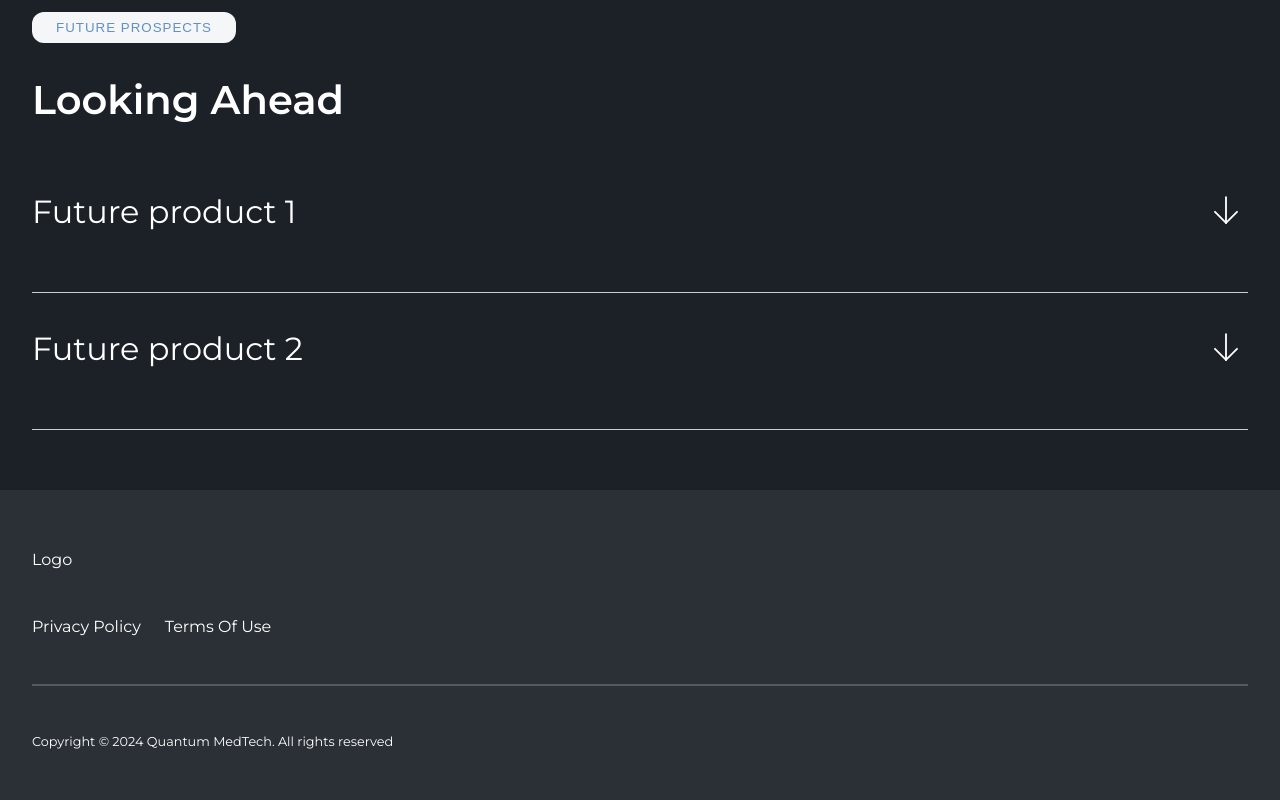
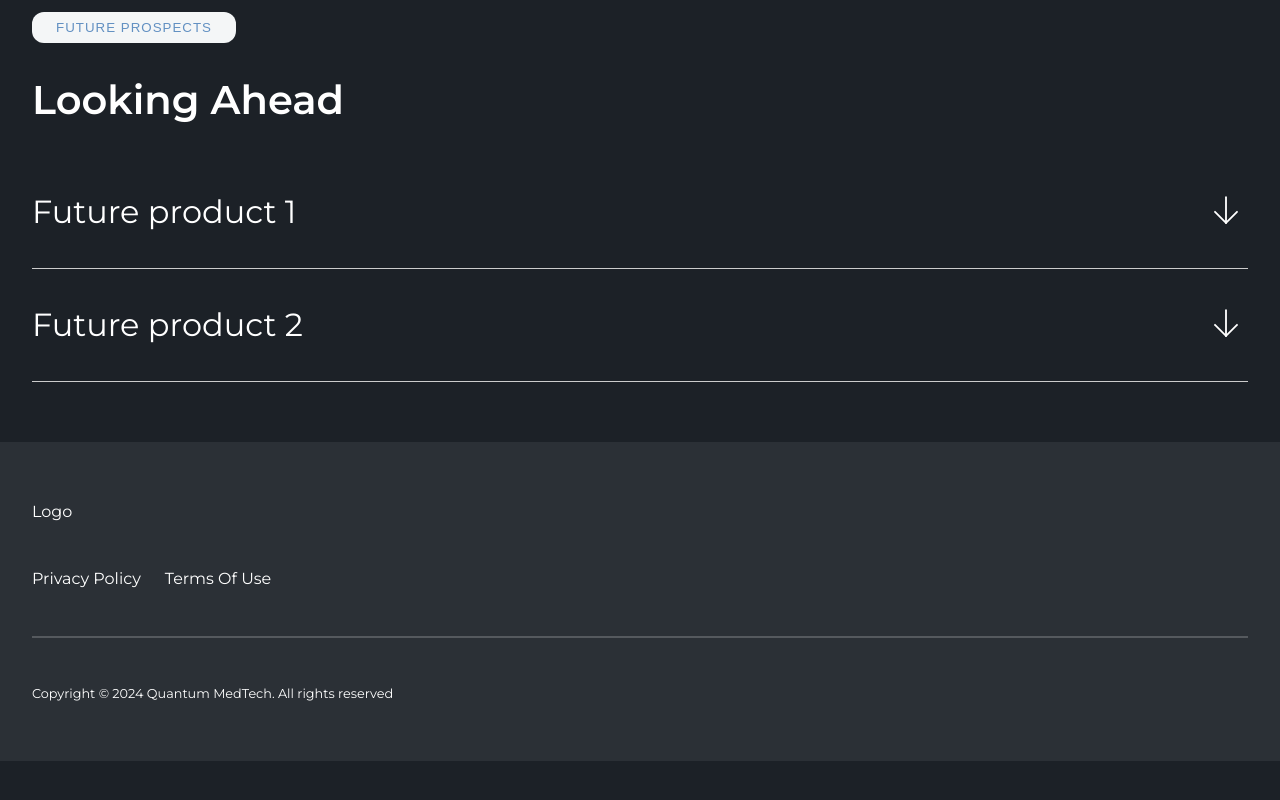
Before and after one commit to Mashha/qmt, a React (Vite) app: page /about in a window 1280 px wide. Shown: the part 1876-2676 px from the top of the page. After the commit the page ends 2637 px from the top, so only its background shows below. Built offline with nearby package versions, Linux system fonts and the light colour scheme.

Commit message:
fixed margin

```diff
--- a/src/Sections/About-sections/About-future/about-future.css
+++ b/src/Sections/About-sections/About-future/about-future.css
@@ -14,7 +14,6 @@
   display: flex;
   align-items: center;
   justify-content: space-between;
-  margin-bottom: 24px;
 }
 
 .future-product-inner h4 {
@@ -38,6 +37,7 @@
   display: grid;
   grid-template-columns: 1fr;
   gap: 20px;
+  padding-top: 24px;
 }
 
 .future-product-image {
```
